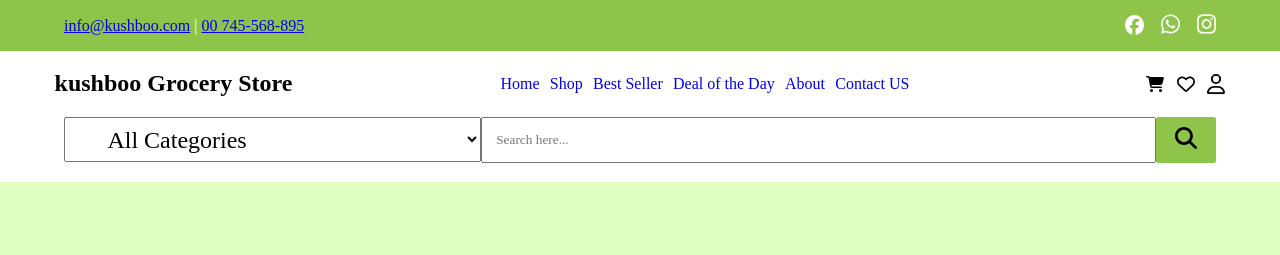
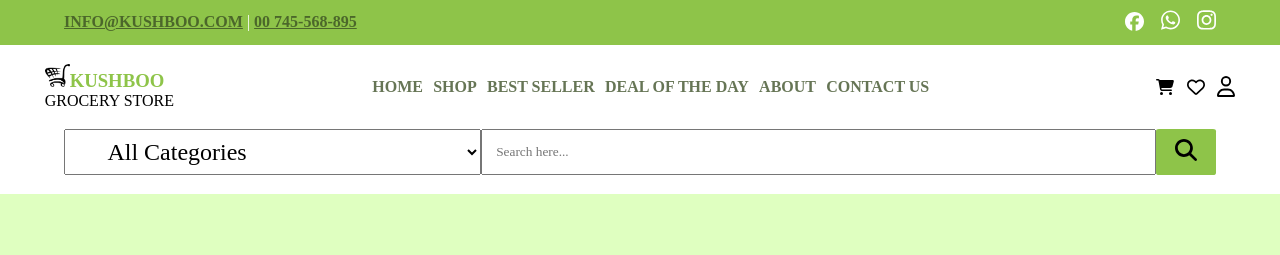
Before and after one commit to Tarun-7466/khusboo_store, a plain HTML site: page index.html in a window 1280 px wide. Shown: the top 255 px of the page. Drawn offline with Linux system fonts and the light colour scheme.

Commit message:
UI Changes

```diff
--- a/index.html
+++ b/index.html
@@ -31,7 +31,11 @@
         </div>
         <div class="bottomnav">
           <div class="navigation">
-            <h1 class="logo">kushboo Grocery Store</h1>
+            <div class="logo">
+              <h3><span><img width="25px" src="./images/shopping-35594_1280.png" alt=""></span>kushboo</h3>
+              <span>Grocery Store</span>
+            </div>
+
             <div class="navlinks">
               <ul>
                 <li><a href="#">Home</a></li>
--- a/style.css
+++ b/style.css
@@ -12,6 +12,7 @@ body,
 
 header {
   display: flex;
+  text-transform: uppercase;
   justify-content: center;
   align-items: center;
 
@@ -29,10 +30,18 @@ header {
 .topnav {
   color: #ffff;
   width: 90%;
-  height: 4vw;
+  height: 3.5vw;
   display: flex;
   justify-content: space-between;
   align-items: center;
+}
+a{
+  color:#374a21c3 ;
+  font-weight:bold;
+}
+
+.logo h3{
+  color: #8ec449;
 }
 
 .navicons img {
```
